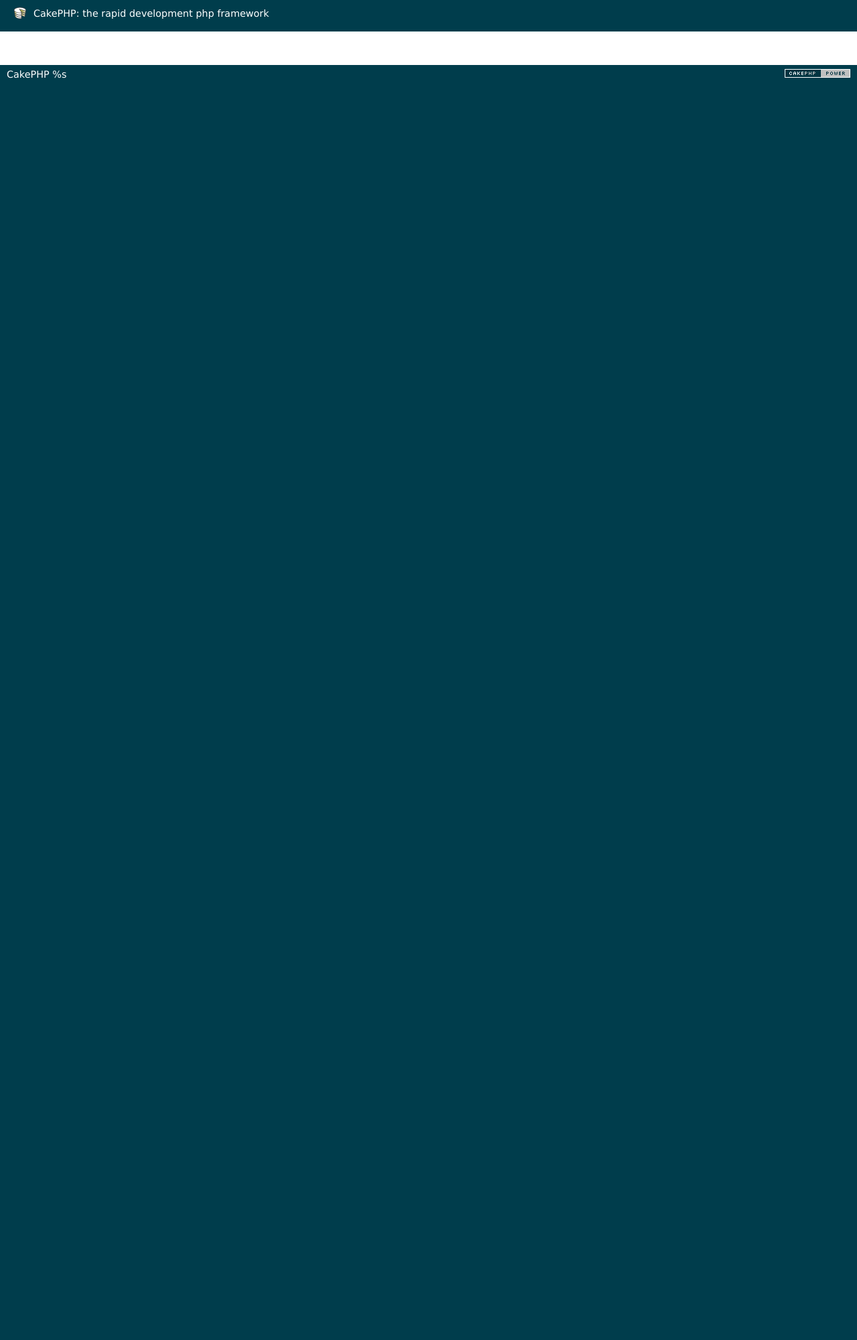
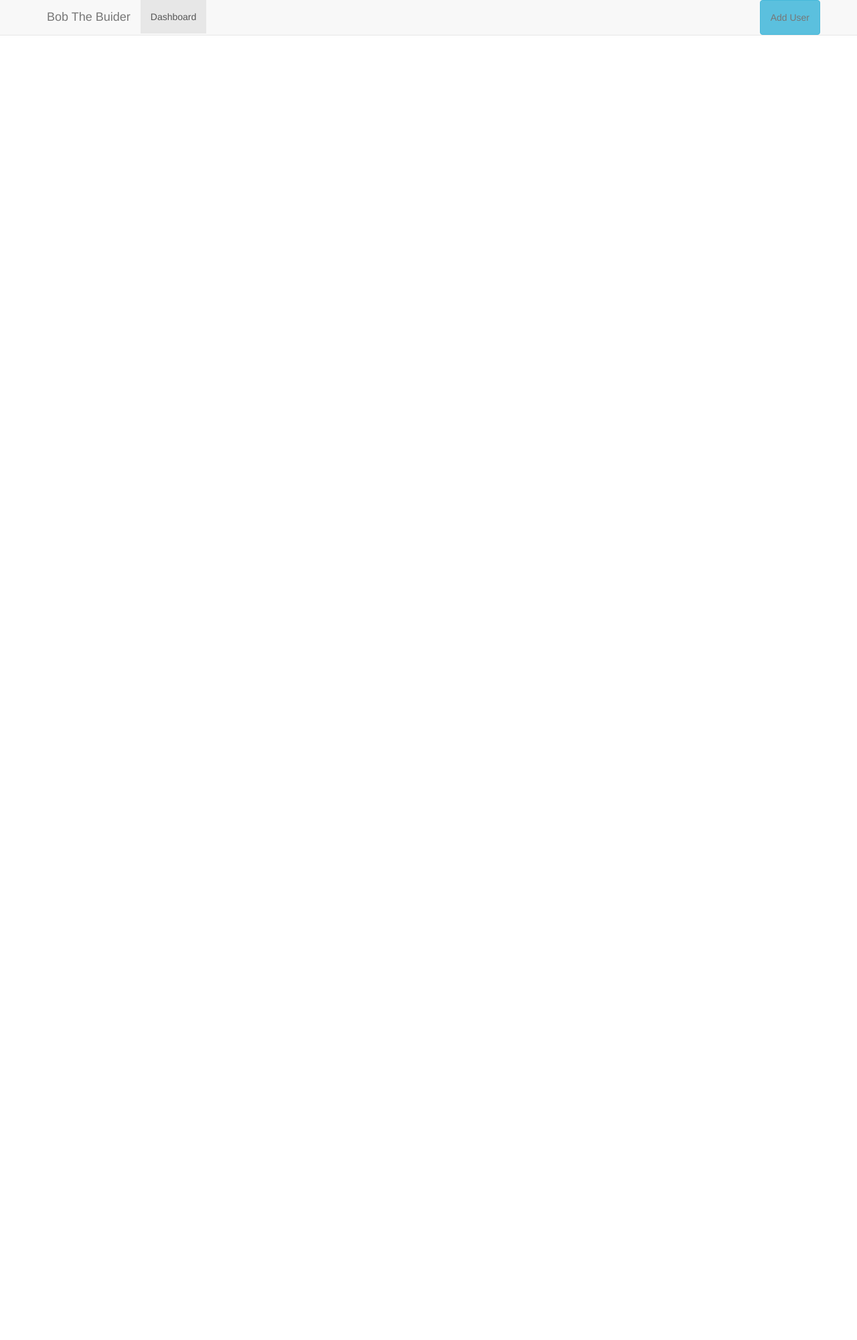
Before and after one commit to bkvaiude/deltask, a CakePHP app: the page made by app/View/Layouts/default.ctp in a window 1280 px wide. Shown: the whole page at 67% size. Before the commit the page ends 117 px from the top, so only its background shows below. Run offline with PHP 8.4 and a stand-in for CakePHP, Linux system fonts and the light colour scheme; the template is opened without the code that fills it, so the values that code supplies are empty; some libraries are stand-ins or nearby versions.

Commit message:
and last commit

```diff
--- a/app/Config/core.php
+++ b/app/Config/core.php
@@ -222,12 +222,12 @@
 /**
  * A random string used in security hashing methods.
  */
-	Configure::write('Security.salt', 'DYhG93b0qyJfIxfs2guVoUubWwvniR2G0FgaC9mi');
+	Configure::write('Security.salt', 'DYhG93b0qsyJfIxfs2guVoUubWwvniR2G0FgaC9mi');
 
 /**
  * A random numeric string (digits only) used to encrypt/decrypt strings.
  */
-	Configure::write('Security.cipherSeed', '76859309657453542496749683645');
+	Configure::write('Security.cipherSeed', '768593509657453542496749683645');
 
 /**
  * Apply timestamps with the last modified time to static assets (js, css, images).
--- a/app/Config/routes.php
+++ b/app/Config/routes.php
@@ -28,7 +28,7 @@
 /**
  * ...and connect the rest of 'Pages' controller's URLs.
  */
-	Router::connect('/pages/*', array('controller' => 'pages', 'action' => 'display'));
+	Router::connect('/pages/dashboard', array('controller' => 'pages', 'action' => 'dashboard'));
 
 /**
  * Load all plugin routes. See the CakePlugin documentation on
--- a/app/View/Layouts/default.ctp
+++ b/app/View/Layouts/default.ctp
@@ -1,63 +1,103 @@
-<?php
-/**
- * CakePHP(tm) : Rapid Development Framework (http://cakephp.org)
- * Copyright (c) Cake Software Foundation, Inc. (http://cakefoundation.org)
- *
- * Licensed under The MIT License
- * For full copyright and license information, please see the LICENSE.txt
- * Redistributions of files must retain the above copyright notice.
- *
- * @copyright     Copyright (c) Cake Software Foundation, Inc. (http://cakefoundation.org)
- * @link          http://cakephp.org CakePHP(tm) Project
- * @package       app.View.Layouts
- * @since         CakePHP(tm) v 0.10.0.1076
- * @license       http://www.opensource.org/licenses/mit-license.php MIT License
- */
+<!DOCTYPE html>
+<html lang="en">
+  <head>
+    <meta charset="utf-8">
+    <meta http-equiv="X-UA-Compatible" content="IE=edge">
+    <meta name="viewport" content="width=device-width, initial-scale=1">
+    <!-- The above 3 meta tags *must* come first in the head; any other head content must come *after* these tags -->
+    <meta name="description" content="deloitte task">
+    <meta name="author" content="">
 
-$cakeDescription = __d('cake_dev', 'CakePHP: the rapid development php framework');
-$cakeVersion = __d('cake_dev', 'CakePHP %s', Configure::version())
-?>
-<!DOCTYPE html>
-<html>
-<head>
-	<?php echo $this->Html->charset(); ?>
-	<title>
-		<?php echo $cakeDescription ?>:
-		<?php echo $this->fetch('title'); ?>
-	</title>
-	<?php
-		echo $this->Html->meta('icon');
+    <title>Bob the buider game</title>
 
-		echo $this->Html->css('cake.generic');
+    <!-- Bootstrap core CSS -->
+    <link href="/bs/css/bootstrap.min.css" rel="stylesheet">
 
-		echo $this->fetch('meta');
-		echo $this->fetch('css');
-		echo $this->fetch('script');
-	?>
+    <!-- Custom styles for this template -->
+
+    <!-- Just for debugging purposes. Don't actually copy these 2 lines! -->
+    <!--[if lt IE 9]><script src="../../assets/js/ie8-responsive-file-warning.js"></script><![endif]-->
+    <script src="/bs/js/ie-emulation-modes-warning.js"></script>
+
+    <!-- HTML5 shim and Respond.js for IE8 support of HTML5 elements and media queries -->
+    <!--[if lt IE 9]>
+      <script src="https://oss.maxcdn.com/html5shiv/3.7.2/html5shiv.min.js"></script>
+      <script src="https://oss.maxcdn.com/respond/1.4.2/respond.min.js"></script>
+    <![endif]-->
+    <style type="text/css">
+body {
+  min-height: 2000px;
+  padding-top: 70px;
+}
+    </style>
+
   </head>
+
   <body>
-	<div id="container">
-		<div id="header">
-			<h1><?php echo $this->Html->link($cakeDescription, 'http://cakephp.org'); ?></h1>
+
+    <!-- Fixed navbar -->
+    <nav class="navbar navbar-default navbar-fixed-top">
+      <div class="container">
+        <div class="navbar-header">
+          <button type="button" class="navbar-toggle collapsed" data-toggle="collapse" data-target="#navbar" aria-expanded="false" aria-controls="navbar">
+            <span class="sr-only">Toggle navigation</span>
+            <span class="icon-bar"></span>
+            <span class="icon-bar"></span>
+            <span class="icon-bar"></span>
+          </button>
+          <a class="navbar-brand" href="#">Bob The Buider</a>
         </div>
-		<div id="content">
+        <div id="navbar" class="navbar-collapse collapse">
+          <ul class="nav navbar-nav">
+            <li class="active"><a href="#">Dashboard</a></li>
+          </ul>
+          <ul class="nav navbar-nav navbar-right">
+            <li><a class="btn btn-info " data-toggle="modal" data-target="#addUserForm" href="../navbar/">Add User</a></li>
+          </ul>
+        </div><!--/.nav-collapse -->
+      </div>
+    </nav>
 
+    <div class="container">
       <?php echo $this->Session->flash(); ?>
 
       <?php echo $this->fetch('content'); ?>
+
+      <!-- Main component for a primary marketing message or call to action -->
+      <div id="addUserForm" class="modal fade" role="dialog">
+        <div class="modal-dialog">
+
+          <!-- Modal content-->
+          <div class="modal-content">
+            <div class="modal-header">
+              <button type="button" class="close" data-dismiss="modal">&times;</button>
+              <h4 class="modal-title">Add New User</h4>
             </div>
-		<div id="footer">
-			<?php echo $this->Html->link(
-					$this->Html->image('cake.power.gif', array('alt' => $cakeDescription, 'border' => '0')),
-					'http://www.cakephp.org/',
-					array('target' => '_blank', 'escape' => false, 'id' => 'cake-powered')
-				);
-			?>
-			<p>
-				<?php echo $cakeVersion; ?>
-			</p>
+            <div class="modal-body">
+              <form>
+                <input type="text" value="" name="nickname" placeholder="Nick Name"><br/>
+                <input type="email" value="" name="email" placeholder="Email"><br/>
+                <input type="password" value="" name="passowrd" placeholder="Password"><br/>
+              </form>
+            </div>
+            <div class="modal-footer">
+              <button type="button" class="btn btn-default" data-dismiss="modal">Save</button>
             </div>
           </div>
-	<?php echo $this->element('sql_dump'); ?>
+
+        </div>
+      </div>
+
+
+    </div> <!-- /container -->
+
+
+    <!-- Bootstrap core JavaScript
+    ================================================== -->
+    <!-- Placed at the end of the document so the pages load faster -->
+    <script src="https://ajax.googleapis.com/ajax/libs/jquery/1.11.3/jquery.min.js"></script>
+    <script src="/bs/js/bootstrap.min.js"></script>
+    <!-- IE10 viewport hack for Surface/desktop Windows 8 bug -->
+    <script src="/bs/js/ie10-viewport-bug-workaround.js"></script>
   </body>
 </html>
```
Also changed, not shown: app/Controller/PagesController.php (+19 -2 lines), app/Model/AppModel.php (+15 -0 lines), README.md, 1 other file. Lines whose indentation alone changed are shown as unchanged.
